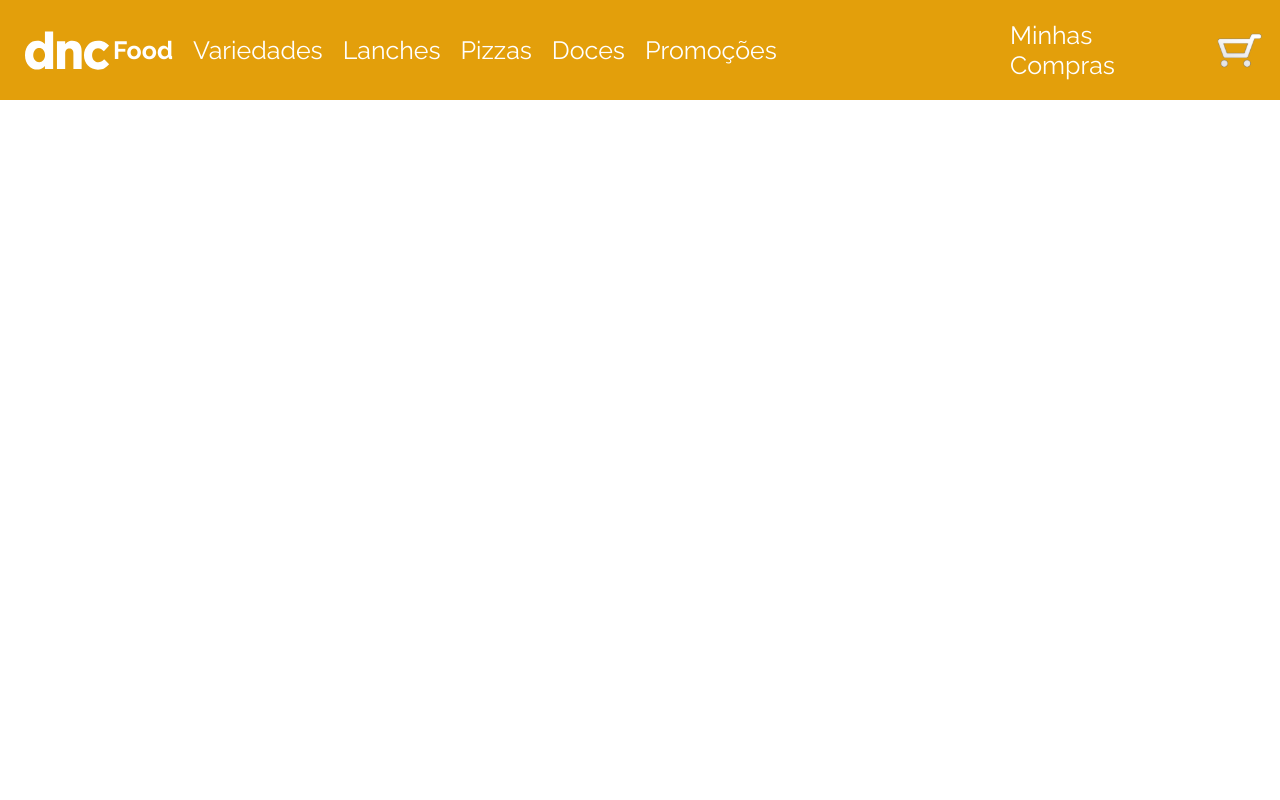
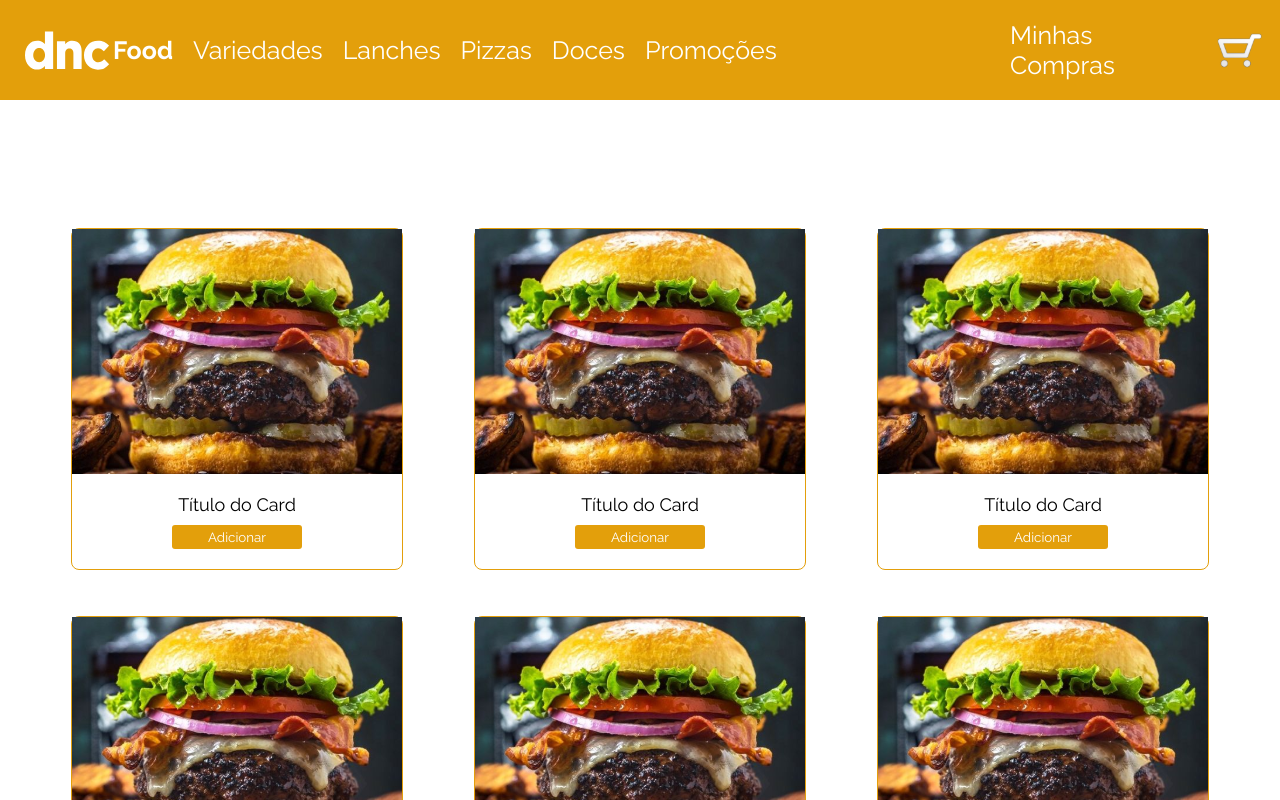
Before and after one commit to abibrito/Dinamica-dnc-food, a React (Vite) app: page / in a window 1280 px wide. Shown: the top 800 px of the page. Built offline with nearby package versions, Linux system fonts and the light colour scheme.

Commit message:
fix: ajustando card na tela

```diff
--- a/src/Component/Card-Produto/Card.jsx
+++ b/src/Component/Card-Produto/Card.jsx
@@ -1,10 +1,11 @@
 import React from 'react'
 import "./index.scss";
+import img from "../../../public/burguer.svg"
 
 const Card = () => {
   return (
     <div className="card">
-      <img src="https://example.com/image.png" alt="Imagem do card" />
+      <img src={img} alt="Imagem do card" />
       <div className="card-body">
         <h5 className="card-title">Título do Card</h5>
         <button className="btn btn-primary">Adicionar</button>
--- a/src/Component/Card-Produto/index.scss
+++ b/src/Component/Card-Produto/index.scss
@@ -1,32 +1,40 @@
 .card {
-  border: 1px solid #ddd;
-  border-radius: 4px;
-  padding: 10px;
-  margin-bottom: 20px;
+  justify-content: center;
+    align-items: center;
+    display: grid;
+    width: 330px;
+    border: 1px solid #E39F0B;
+    border-radius: 8px;
+    padding: 0px;
+    margin-bottom: 20px;
 }
 
 .card img {
   width: 100%;
   height: auto;
+  padding-bottom: 10px;
 }
 
 .card-body {
   padding: 10px;
-  display: flex;
-  justify-content: space-between;
+  display: grid;
+  justify-content: center;
   align-items: center;
 }
 
 .card-title {
+  text-align: center;
   font-size: 18px;
-  margin-bottom: 5px;
+  font-weight: 300;
+  margin-bottom: 10px;
 }
 
 .btn {
-  background-color: #007bff;
+  background: #E39F0B;
   color: #fff;
   border: none;
-  padding: 5px 10px;
-  border-radius: 4px;
+  padding: 4px 36px;
+  margin-bottom: 10px;
+  border-radius: 3px;
   cursor: pointer;
 }
--- a/src/Component/Header/index.scss
+++ b/src/Component/Header/index.scss
@@ -6,6 +6,7 @@
   font-size: 25px;
   width: 100%;
   height: 100px;
+  margin-bottom: 10%;
 
   img {
     margin-left: 25px;
--- a/src/Pages/Home/Home.jsx
+++ b/src/Pages/Home/Home.jsx
@@ -1,10 +1,25 @@
-import Header from "../../Component/Header/Header"
-import Card from "../../Component/Card-Produto/Card"
+import Header from "../../Component/Header/Header";
+import Card from "../../Component/Card-Produto/Card";
+import "./index.scss";
 
 const Home = () => {
   return (
-    <Header/>
-  )
-}
+    <div>
+      <Header />
+      <div className="Display-card">
+        <Card />
+        <Card />
+        <Card />
+      </div>
+      <div className="Display-card">
+        <Card />
+        <Card />
+        <Card />
+      </div>
+      <div className="Footer">
+      </div>
+    </div>
+  );
+};
 
-export default Home
+export default Home;
--- a/src/Pages/Home/index.scss
+++ b/src/Pages/Home/index.scss
@@ -0,0 +1,9 @@
+.Display-card{
+  display: flex;
+  justify-content: space-evenly;
+  align-items: center;
+  margin-top: 2%;
+}
+.Footer{
+  margin-bottom: 8%;
+}
```
